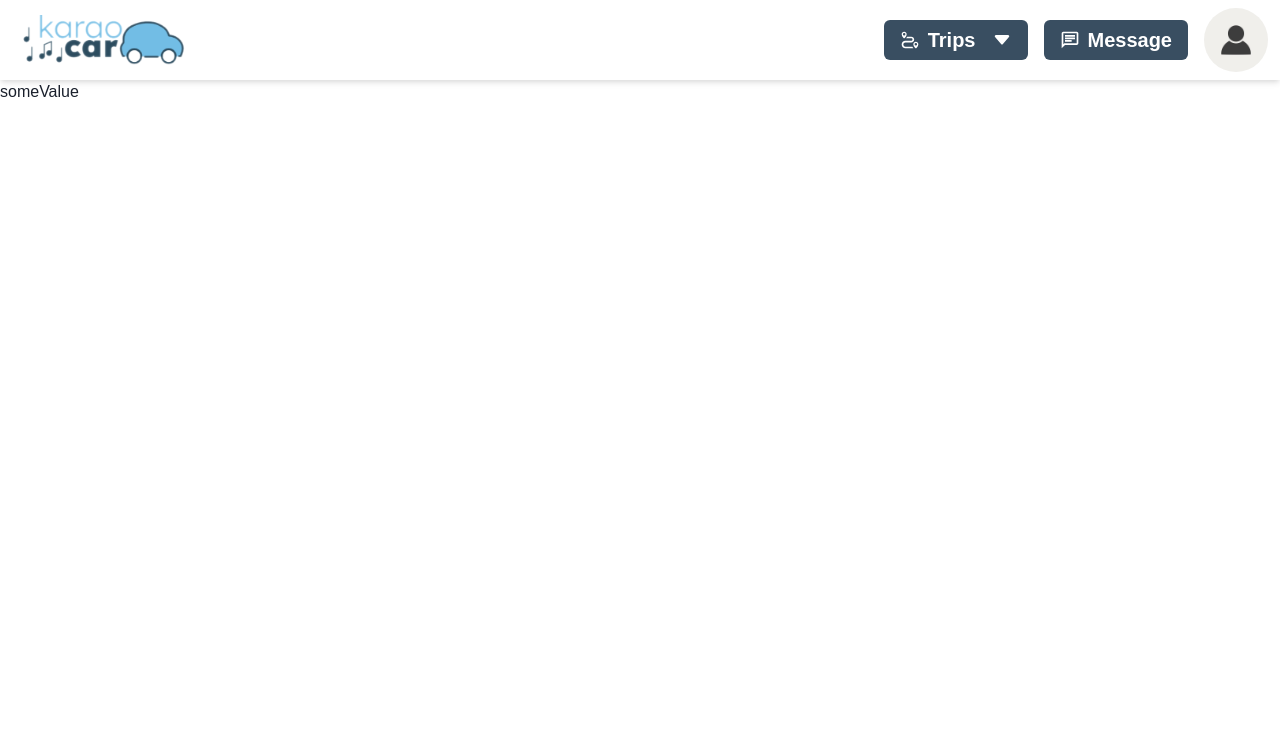
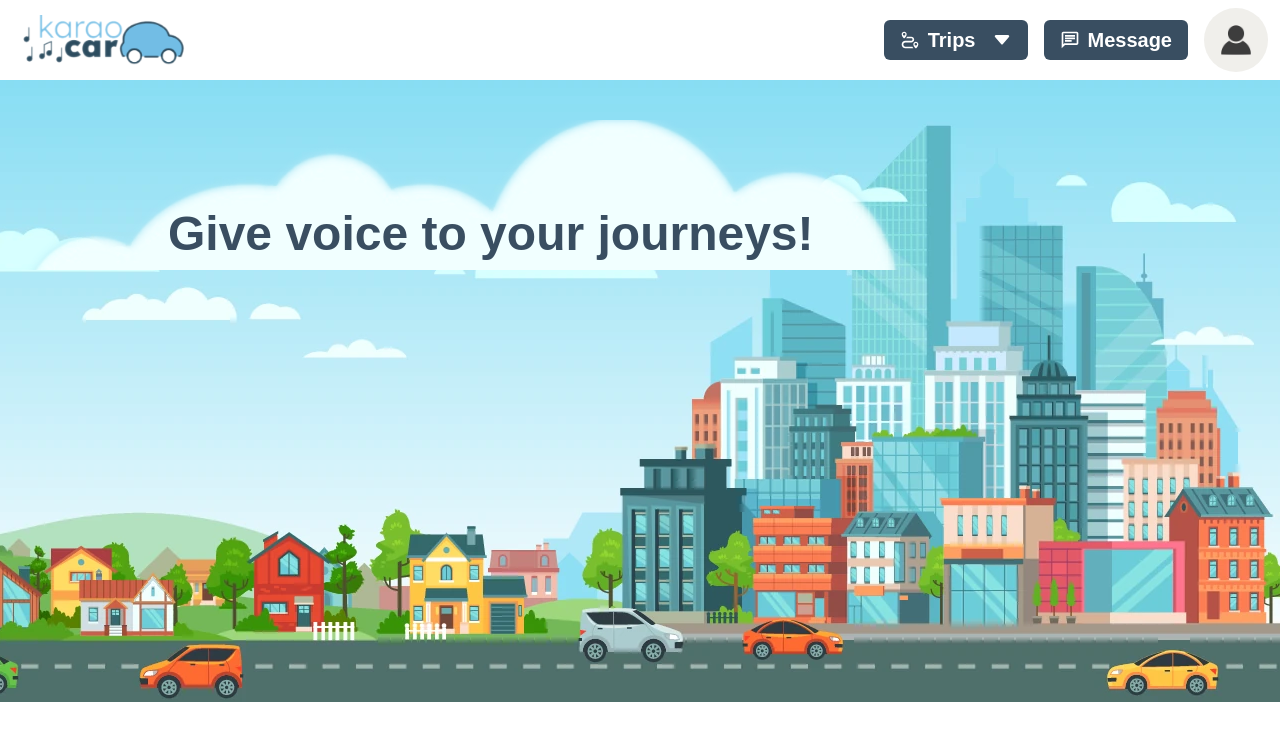
Before and after one commit to WildCodeSchool/2022-09-Orleans-CDA-Projet-KaraoCar, a React (Vite) app in the folder apps/frontend/web/: page / in a window 1280 px wide. Shown: the top 740 px of the page. Built offline with nearby package versions, Linux system fonts and the light colour scheme; no server answers.

Commit message:
feat: banner

```diff
--- a/apps/frontend/web/src/App.tsx
+++ /dev/null
@@ -1,31 +0,0 @@
-import { useEffect, useState } from 'react';
-import { SomeInterface, User } from '@libs/typings';
-
-function App() {
-  const [someData, setSomeData] = useState<SomeInterface>({
-    someProperty: 'someValue',
-  });
-
-  const user: Partial<User> = {};
-
-  useEffect(() => {
-    const abortController = new AbortController();
-    const go = async () => {
-      const response = await fetch(`/api/some-route`, {
-        signal: abortController.signal,
-      });
-      const data = await response.json();
-      setSomeData(data);
-    };
-
-    go();
-
-    return () => {
-      abortController.abort();
-    };
-  }, []);
-
-  return <div className="App">{`${someData.someProperty}`}</div>;
-}
-
-export default App;
--- /dev/null
+++ b/apps/frontend/web/src/pages/Home.tsx
@@ -0,0 +1,51 @@
+import { Box, Flex } from '@chakra-ui/react';
+
+const Home = () => {
+  return (
+    <>
+      <Flex
+        display={{ lg: 'none', base: 'flex' }}
+        justifyContent={'center'}
+        paddingBlockStart={'2rem'}
+        color={'#000000'}
+        fontSize={'2rem'}
+        fontWeight={'semibold'}
+        backgroundColor={'#91dCEF'}
+      >
+        {'Give voice to your journeys!'}
+      </Flex>
+      <Box
+        h={'622px'}
+        maxW={'1978px'}
+        paddingBlockStart={'2.5rem'}
+        backgroundImage={'url(/images/header.webp)'}
+        backgroundRepeat={'no-repeat'}
+        backgroundPosition={'right'}
+      >
+        <Flex
+          display={{ lg: 'flex', base: 'none' }}
+          w={'fit-content'}
+          h={'150px'}
+          alignItems={'end'}
+          paddingInlineEnd={'5.5rem'}
+          paddingInlineStart={'9rem'}
+          marginInlineStart={'1.5rem'}
+          backgroundImage={'url(/images/cloud.png)'}
+          backgroundRepeat={'no-repeat'}
+          backgroundSize={'cover'}
+        >
+          <Box
+            as={'span'}
+            color={'#394E61'}
+            fontSize={'3rem'}
+            fontWeight={'semibold'}
+          >
+            {'Give voice to your journeys!'}
+          </Box>
+        </Flex>
+      </Box>
+    </>
+  );
+};
+
+export default Home;
--- a/apps/frontend/web/src/routes/index.tsx
+++ b/apps/frontend/web/src/routes/index.tsx
@@ -1,6 +1,6 @@
 import { createBrowserRouter, Outlet } from 'react-router-dom';
-import App from '../App';
 import Navbar from '../components/navbar/Navbar';
+import Home from '../pages/Home';
 
 const NavLayout = () => (
   <>
@@ -15,7 +15,7 @@ const router = createBrowserRouter([
     children: [
       {
         path: '/',
-        element: <App />,
+        element: <Home />,
       },
     ],
   },
```
Also changed, not shown: apps/frontend/web/public/images/cloud.png (added), apps/frontend/web/public/images/header.webp (added).
